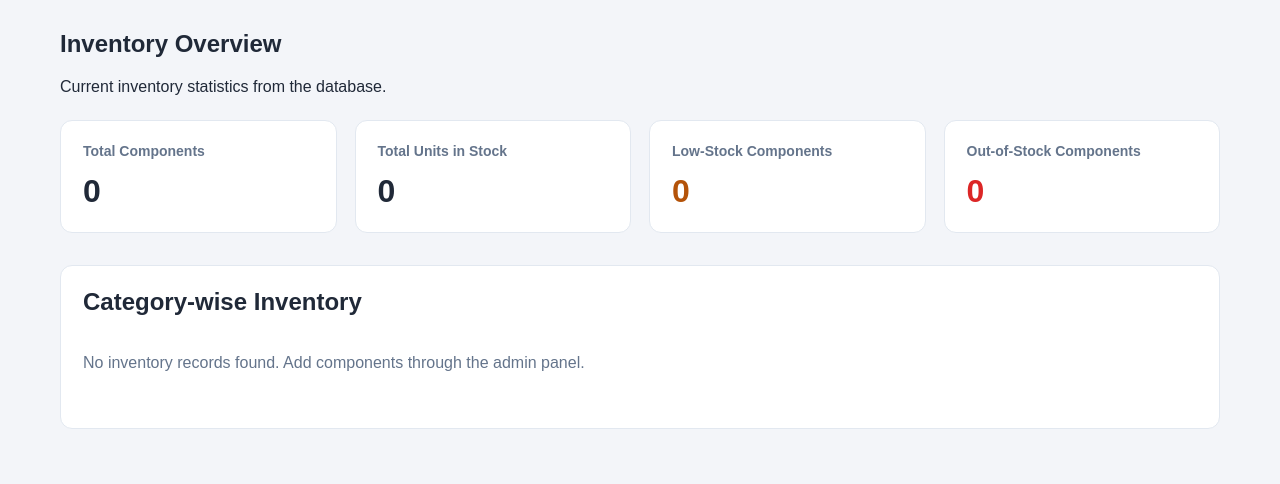
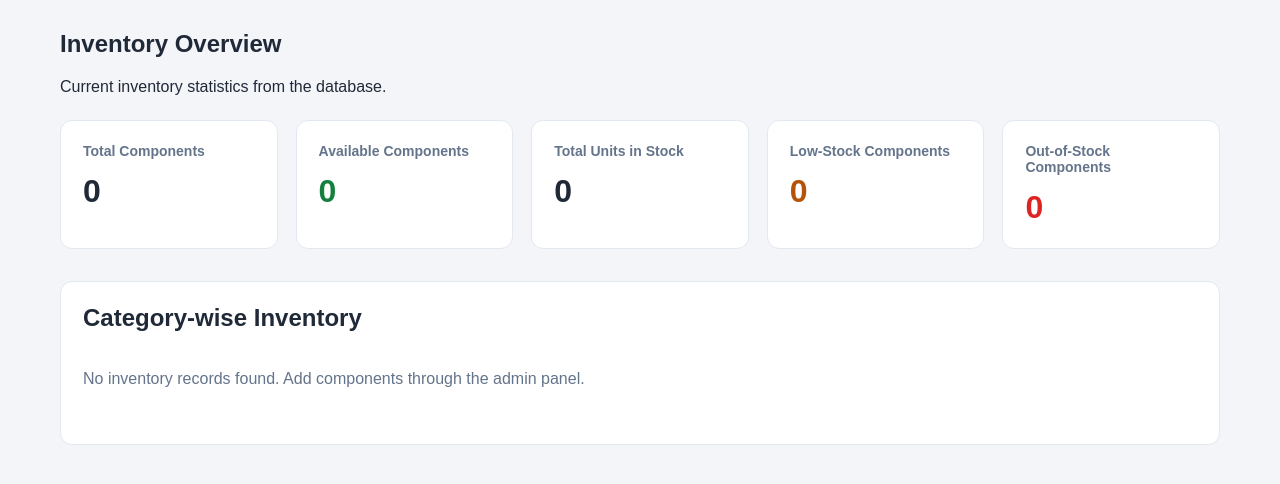
Before and after one commit to Electronic-store-inventory-management/Mini-project-docs, a Django app: page /dashboard/ in a window 1280 px wide. Shown: the part 156-640 px from the top of the page. Run offline with Django 5.2, Linux system fonts and the light colour scheme; the visitor is signed in with stand-in values (Sample User, id 1); data that the repository does not hold is empty; parts of the project's set-up code (start-up, migrations or seed data) failed here and were passed over.

Commit message:
Complete dashboard statistics for US-20

```diff
--- a/dashboard/templates/dashboard/dashboard.html
+++ b/dashboard/templates/dashboard/dashboard.html
@@ -79,6 +79,10 @@
         .number {
             font-size: 32px;
             font-weight: bold;
+        }
+
+        .success {
+            color: #15803d;
         }
 
         .warning {
@@ -167,6 +171,11 @@
             </div>
 
             <div class="card">
+                <h3>Available Components</h3>
+                <div class="number success">{{ available_count }}</div>
+            </div>
+
+            <div class="card">
                 <h3>Total Units in Stock</h3>
                 <div class="number">{{ total_stock }}</div>
             </div>
--- a/dashboard/views.py
+++ b/dashboard/views.py
@@ -1,4 +1,3 @@
-
 
 from django.contrib.auth.decorators import login_required
 from django.db.models import Count, Sum, F
@@ -9,25 +8,35 @@ from inventory.models import Component
 
 @login_required(login_url="/accounts/login/")
 def dashboard_home(request):
-    """US-11: Display inventory dashboard statistics."""
+    """US-11 and US-20: Display complete inventory dashboard statistics."""
 
     components = Component.objects.all()
 
+    # Total number of components
     total_components = components.count()
 
+    # Total units available in inventory
     total_stock = components.aggregate(
         total=Sum("quantity")
     )["total"] or 0
 
+    # Components with quantity greater than minimum stock level
+    available_count = components.filter(
+        quantity__gt=F("minimum_stock_level")
+    ).count()
+
+    # Components below or equal to minimum stock level, excluding zero
     low_stock_count = components.filter(
         quantity__gt=0,
         quantity__lte=F("minimum_stock_level"),
     ).count()
 
+    # Components with zero quantity
     out_of_stock_count = components.filter(
         quantity=0
     ).count()
 
+    # Inventory grouped by category
     category_summary = (
         components.values("category")
         .annotate(
@@ -37,9 +46,11 @@ def dashboard_home(request):
         .order_by("category")
     )
 
+    # Dashboard data
     context = {
         "total_components": total_components,
         "total_stock": total_stock,
+        "available_count": available_count,
         "low_stock_count": low_stock_count,
         "out_of_stock_count": out_of_stock_count,
         "category_summary": category_summary,
```
Also changed, not shown: dashboard/tests.py (+16 -0 lines).
